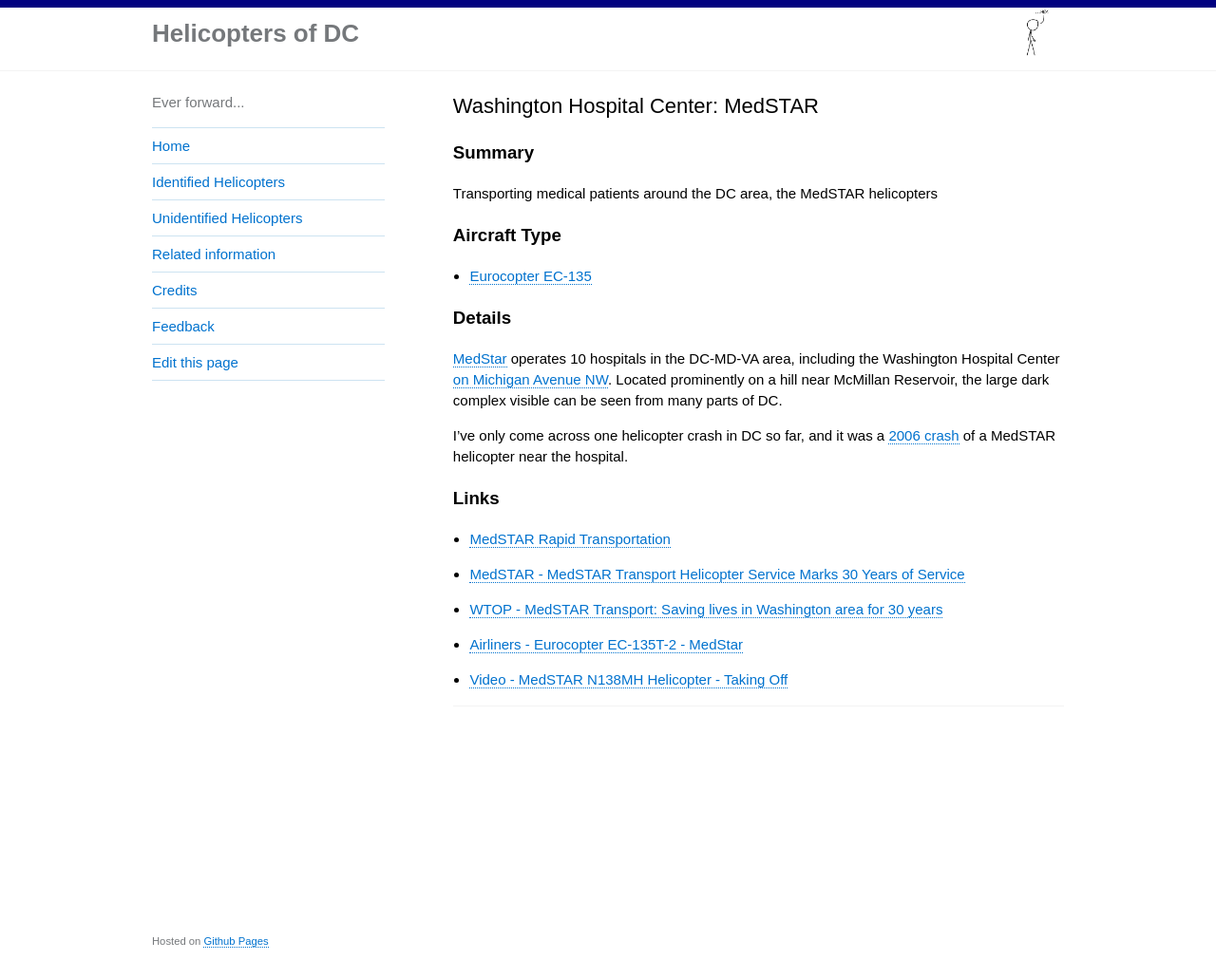
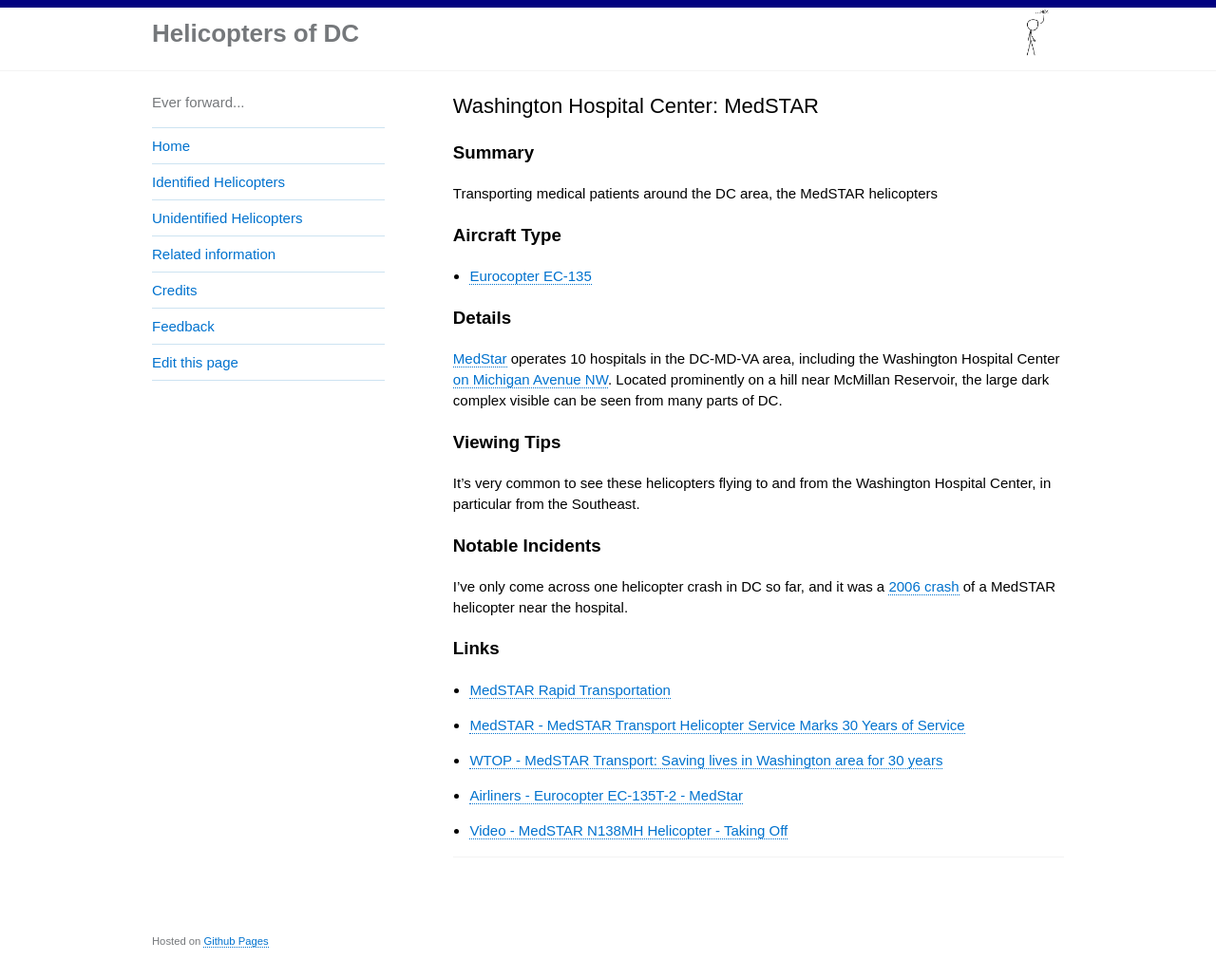
Before and after one commit to gbinal/dc-helicopters, a Jekyll site: the page built from _helicopters/medstar.md, in a window 1280 px wide and 1031 px high. Shown: the whole window at 95% size. Built offline with Jekyll 4.4.1, drawn with Linux system fonts in a browser that asks for light colours.

Commit message:
adding sections

```diff
--- a/_helicopters/medstar.md
+++ b/_helicopters/medstar.md
@@ -15,6 +15,12 @@
 
 [MedStar](https://en.wikipedia.org/wiki/MedStar_Health) operates 10 hospitals in the DC-MD-VA area, including the Washington Hospital Center [on Michigan Avenue NW](https://goo.gl/maps/v59v6w4Qfe82).  Located prominently on a hill near McMillan Reservoir, the large dark complex visible can be seen from many parts of DC.
 
+### Viewing Tips
+
+It's very common to see these helicopters flying to and from the Washington Hospital Center, in particular from the Southeast.
+
+### Notable Incidents
+
 I've only come across one helicopter crash in DC so far, and it was a [2006 crash](https://www.ntsb.gov/news/press-releases/Pages/Update_on_NTSB_Investigation_of_EMS_Helicopter_Crash_in_Washington_DC.aspx) of a MedSTAR helicopter near the hospital.
 
 ### Links
```
